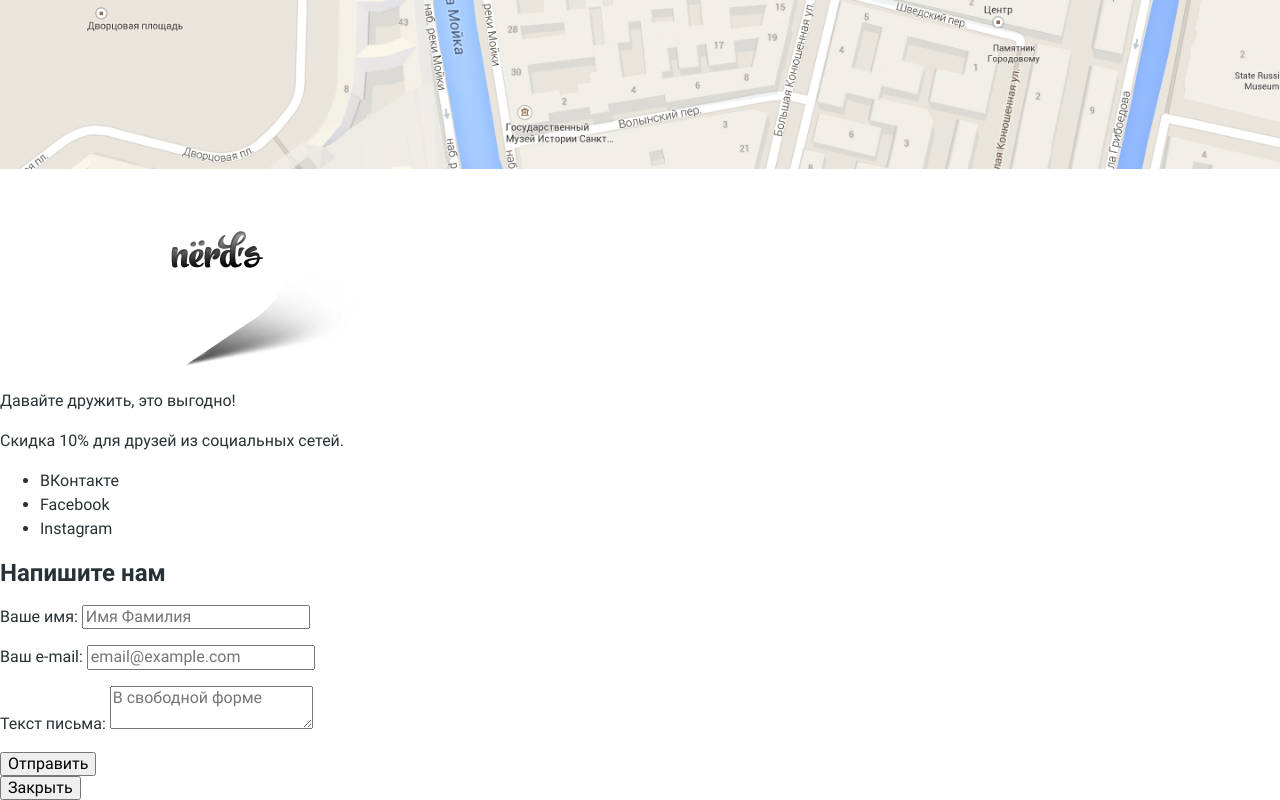
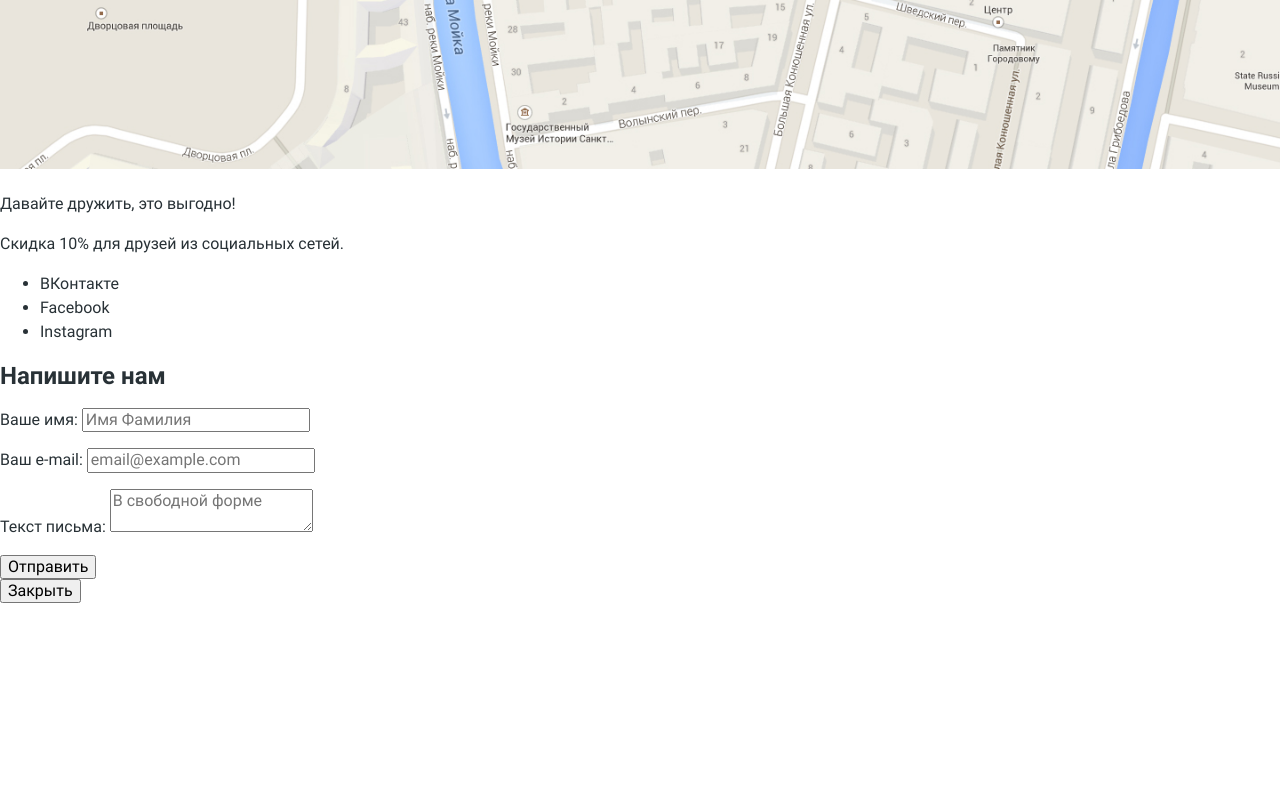
Before and after one commit to yialo/html_1, a plain HTML site: page index.html in a window 1280 px wide. Shown: the part 2638-3438 px from the top of the page. After the commit the page ends 3241 px from the top, so only its background shows below. Drawn offline with Linux system fonts and the light colour scheme.

Commit message:
Map marker fix

```diff
--- a/index.html
+++ b/index.html
@@ -161,7 +161,6 @@
           <a href="#">Напишите нам</a>
         </div>
         <img src="img/map.jpg" width="1440" height="416" alt="Как до нас добраться">
-        <img src="img/map-marker.png" width="367" height="190" alt="Мы находимся здесь">
       </div>
       <div>
         <p>Давайте дружить, это выгодно!</p>
```
Also changed, not shown: shop.html (+0 -1 lines).
